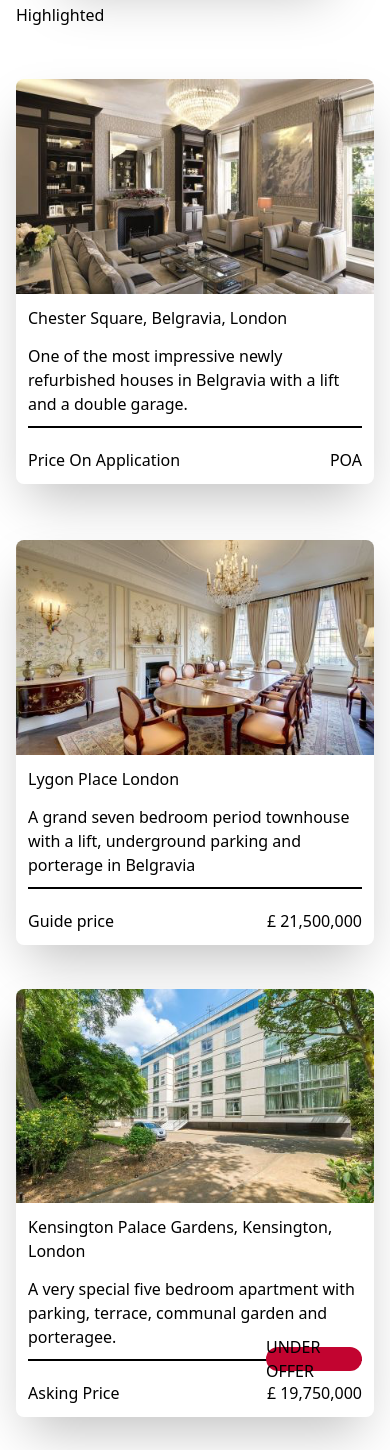
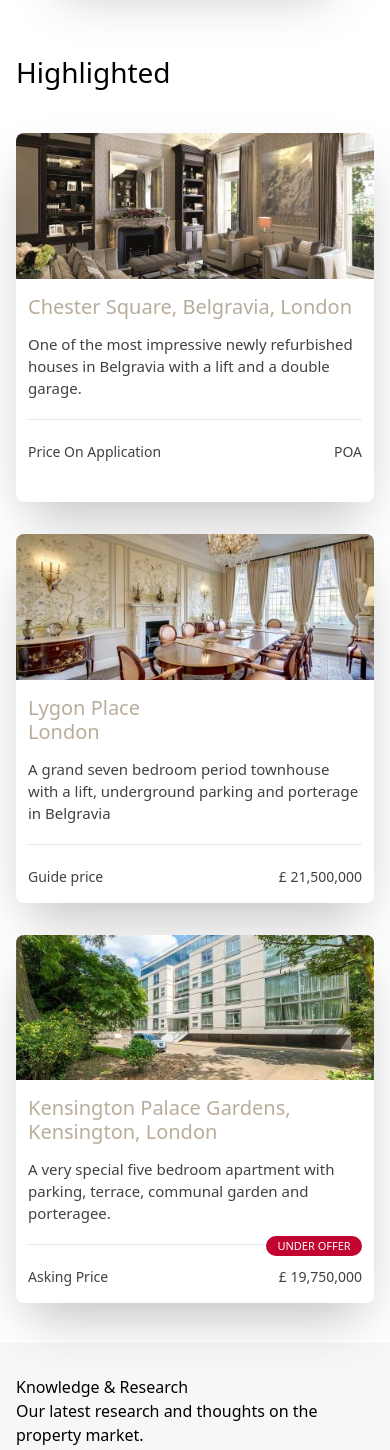
Before and after one commit to ZimboneVincenzo/Strutt-Parker, a website built with Vite: page index.html in a window 390 px wide. Shown: the part 1688-3138 px from the top of the page. Built offline with nearby package versions, Linux system fonts and the light colour scheme.

Commit message:
fix(card Highlighted): grid, font-size line-height, height image, padding, margin, responsive

```diff
--- a/index.html
+++ b/index.html
@@ -399,7 +399,7 @@
                 at both ends.
               </p>
             </div>
-            <div class="flex xl:justify-end xl:items-center xl:w-1/5">
+            <div class="flex xl:justify-end xxl:justify-around xl:items-center xl:w-1/5">
               <div class=" flex justify-evenly items-center w-44 h-12 rounded-lg bg-card-element">
                 <label for="" class="self-center leading-3 text-btnReport text-baseText">Report now</label>
                 <div class="relative w-1.5 h-2.5 flex items-center justify-center">
@@ -416,15 +416,19 @@
 
     <section class="container mx-auto px-4">
 
-      <h3 class=" my-6 sm:hidden">Highlighted</h3>
-
-      <div class=" grid grid-rows-3 grid-cols-6
+      <h3 class=" my-6 pt-12 text-h1LineDesk text-1.75 font-medium sm:hidden">Highlighted</h3>
+      <h3 class=" my-6 pt-12 text-h1LineDesk text-1.75 font-medium hidden sm:block">Featured Properties</h3>
+
+      <div class="
+      grid
+      grid-rows-3
+      grid-cols-6
       sm:grid-rows-1 sm:grid-cols-12
       xl:grid-rows-1 xl:grid-cols-12
       gap-y-8
       sm:gap-x-2 sm:gap-y-2
-      xl:gap-y-2
-      justify-between items-center my-10">
+      xl:gap-x-14
+      my-10">
 
 
         <!--card 1-->
@@ -435,25 +439,25 @@
         sm:col-start-1 sm:col-end-5
         xl:col-start-1 xl:col-end-5
         w-full  shadow-2xl rounded-lg">
-          <div class="w-full h-full">
+          <div class="w-full h-9.11">
             <img
               class="object-cover w-full h-full rounded-t-lg"
               src="./img/interior-house.png"
               alt="interior house"
             />
           </div>
-          <div class="p-3">
+          <div class="pt-4 px-3">
             <div class="flex flex-col">
-              <h3 class="mb-3.5">Chester Square, Belgravia, London</h3>
-              <p class="pb-2.5 border-b-2">
+              <h3 class="mb-3.5 text-20 leading-6 text-knowdiv sm:">Chester Square, Belgravia, <br class="hidden xl:block"> London</h3>
+              <p class="pb-5 border-b border-cardReport text-nav leading-1.375 text-text1">
                 One of the most impressive newly refurbished houses in Belgravia
                 with a lift and a double garage.
               </p>
             </div>
 
-            <div class="flex flex-row justify-between mt-5">
-              <p>Price On Application</p>
-              <span>POA</span>
+            <div class="flex flex-row justify-between mt-5 mb-3.5">
+              <p class="leading-6 text-14 text-menu-nav">Price On Application</p>
+              <span class="leading-6 text-14 text-menu-nav font-medium">POA</span>
             </div>
           </div>
         </div>
@@ -467,25 +471,25 @@
         sm:col-start-5 sm:col-end-9
         xl:col-start-5 xl:col-end-9
         shadow-2xl rounded-lg">
-          <div class="w-full h-full">
+          <div class="w-full h-9.11">
             <img
               class="object-cover w-full h-full rounded-t-lg"
               src="./img/interior-classic.png"
               alt="interior house"
             />
           </div>
-          <div class="p-3">
+          <div class="pt-4 px-3">
             <div class="flex flex-col">
-              <h3 class="mb-3.5">Lygon Place London</h3>
-              <p class="pb-2.5 border-b-2">
+              <h3 class="mb-3.5 text-20 leading-6 text-knowdiv">Lygon Place <br> London</h3>
+              <p class="pb-5 border-b border-cardReport text-nav leading-1.375 text-text1">
                 A grand seven bedroom period townhouse with a lift, underground
                 parking and porterage in Belgravia
               </p>
             </div>
 
-            <div class="flex flex-row justify-between mt-5">
-              <p>Guide price</p>
-              <span>£ 21,500,000</span>
+            <div class="flex flex-row justify-between mt-5 mb-3.5">
+              <p  class="leading-6 text-14 text-menu-nav">Guide price</p>
+              <span class="leading-6 text-14 text-menu-nav font-medium">£ 21,500,000</span>
             </div>
           </div>
         </div>
@@ -499,19 +503,19 @@
         sm:col-start-9 sm:col-end-13
         xl:col-start-9 xl:col-end-13
         w-full shadow-2xl rounded-lg">
-          <div class="w-full h-full">
+          <div class="w-full h-9.11">
             <img
               class="object-cover w-full h-full rounded-t-lg"
               src="./img/external-office.png"
               alt="interior house"
             />
           </div>
-          <div class="p-3">
-            <div class="relative flex flex-col border-b-2">
-              <h3 class="mb-3.5">
+          <div class="pt-4 px-3">
+            <div class="relative flex flex-col border-b border-cardReport">
+              <h3 class="mb-3.5 text-20 leading-6 text-knowdiv">
                 Kensington Palace Gardens, Kensington, London
               </h3>
-              <p class="pb-2.5">
+              <p class="pb-5 text-nav leading-1.375 text-text1">
                 A very special five bedroom apartment with parking, terrace,
                 communal garden and porteragee.
               </p>
@@ -526,18 +530,16 @@
                   w-24
                   h-5
                   rounded-full
-                  py-3
-                  px-6
                   bg-icon-nav
                 "
               >
-                <p class="absolute text-xs uppercase">under offer</p>
-              </div>
-            </div>
-
-            <div class="flex flex-row justify-between mt-5">
-              <p>Asking Price</p>
-              <span>£ 19,750,000</span>
+                <p class="absolute text-11 uppercase text-baseText">under offer</p>
+              </div>
+            </div>
+
+            <div class="flex flex-row justify-between mt-5 mb-3.5">
+              <p class="leading-6 text-14 text-menu-nav">Asking Price</p>
+              <span class="leading-6 text-14 text-menu-nav font-medium">£ 19,750,000</span>
             </div>
           </div>
         </div>
--- a/tailwind.config.js
+++ b/tailwind.config.js
@@ -29,7 +29,6 @@ module.exports = {
      fontSize: {
        'sales':"14px"
      },
-
     extend: {
       rotate: {
         '135':'135deg',
@@ -37,7 +36,7 @@ module.exports = {
         '45':'45deg'
       },
       padding: {
-        'reportText':'2.875rem'
+        'reportText':'2.875rem',
       },
 
       width: {
@@ -46,9 +45,11 @@ module.exports = {
         'toggleDesk':'3.75rem',
         'cardG1W':'17.5rem',
         'elementcardG1xl':'13.75rem',
-        'elementcardG1':'16.625rem'
+        'elementcardG1':'16.625rem',
+
       },
       height:{
+      '9.11':'9.1118rem',
       'arrow':'0.4375rem',
       '4.5':'4.5rem',
       'cardG1':'21.625rem',
@@ -57,6 +58,9 @@ module.exports = {
       borderRadius: {
         'toggle':'30px'
       },
+
+
+
       fontSize: {
         'nav':'15px',
         'h1SizeMobile':'32px',
@@ -64,10 +68,17 @@ module.exports = {
         'reports':'1.375rem',
         'reportsSmall':'1rem',
         'btnReport':'0.87',
+        '1.75':'1.75rem',
+        '20':'1.25rem',
+        '24':'1.5rem',
+        '14':'0.875rem',
+        '11':'0.6875rem'
       },
       lineHeight: {
         'h1LineMobile': '38px',
         'h1LineDesk': '40px',
+        '1.375':'1.375rem'
+
 
        },
       colors: {
@@ -84,7 +95,9 @@ module.exports = {
         'knowledge':'#F7F7F7',
         'knowdiv': '#B9AC9B',
         'mapbkg':'#CCD1D9',
+        'cardReport':'#E6E9ED'
       },
+
       backgroundImage: {
         'house-img': "url('./img/house.png')",
         'countryside-img': "url('./img/countryside.png')",
@@ -105,10 +118,17 @@ module.exports = {
         //3 row grid
         'mincontent2row': 'repeat(2, minmax(0, mincontent))',
         //3 row grid
-        'mincontent3row': 'repeat(3, minmax(0, mincontent))',
+        'mincontent3row': 'repeat(3, minmax(377px, max-content))',
         //5 row grid
        'mincontent5row': 'repeat(5, minmax(0, mincontent))',
-      }
+       //column
+
+      },
+
+      gridTemplateColumns: {
+        'column40px':'repeat(6, max(40px, max-content))'
+      },
+
     },
 
   },
```
